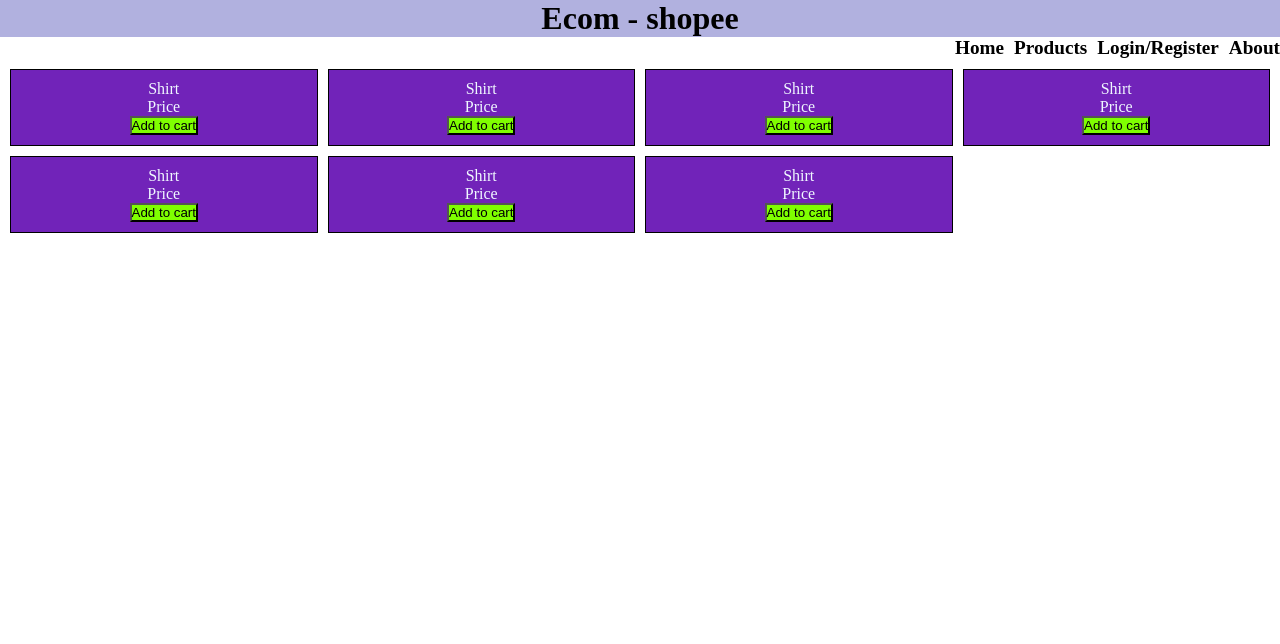
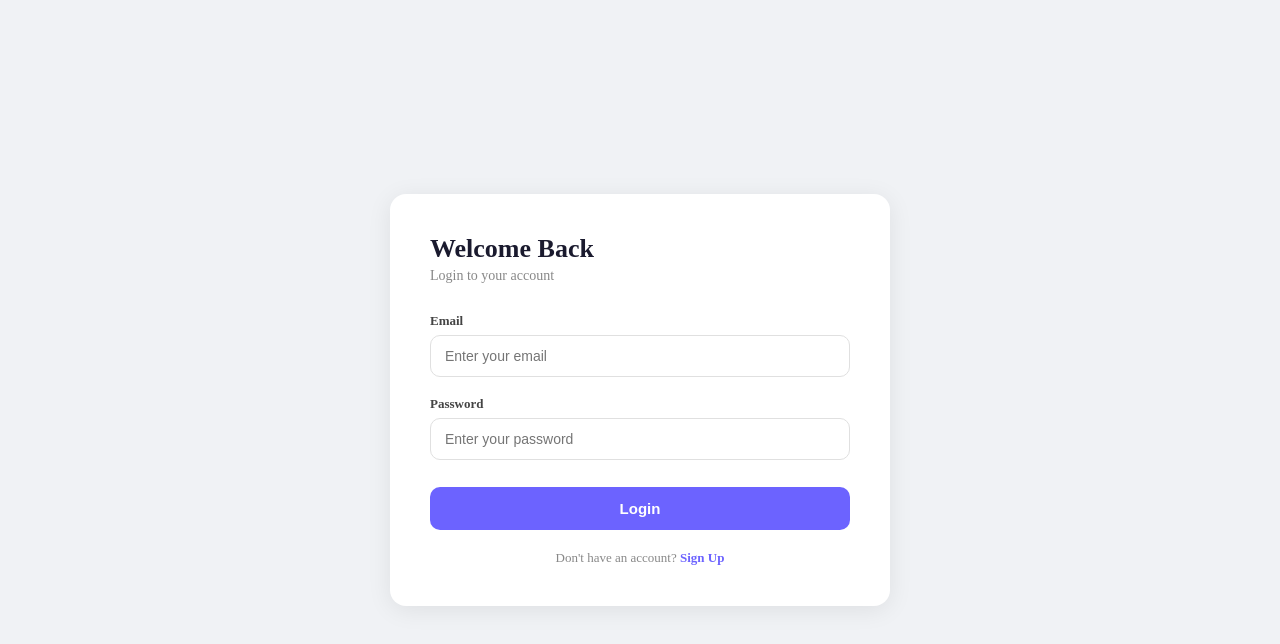
Before and after one commit to vinodjst/ecom, a React (Vite) app in the folder ecom/: page /login in a window 1280 px wide. Shown: the top 644 px of the page. Built offline with nearby package versions, Linux system fonts and the light colour scheme.

Commit message:
added login signup navbar with routing

```diff
--- a/ecom/package.json
+++ b/ecom/package.json
@@ -11,7 +11,8 @@
   },
   "dependencies": {
     "react": "^19.2.4",
-    "react-dom": "^19.2.4"
+    "react-dom": "^19.2.4",
+    "react-router-dom": "^7.14.1"
   },
   "devDependencies": {
     "@eslint/js": "^9.39.4",
--- a/ecom/src/App.jsx
+++ b/ecom/src/App.jsx
@@ -1,12 +1,16 @@
-import Home from "./pages/Home";
+import { Routes, Route } from 'react-router-dom'
+import Home from './pages/Home.jsx'
+import Login from './pages/login.jsx'
+import Signup from './pages/signup.jsx'
 
 function App() {
-
-
   return (
-
-    <Home/>
-);
+    <Routes>
+      <Route path="/" element={<Home />} />
+      <Route path="/login" element={<Login />} />
+      <Route path="/signup" element={<Signup />} />
+    </Routes>
+  )
 }
 
 export default App
--- /dev/null
+++ b/ecom/src/auth.css
@@ -0,0 +1,87 @@
+.auth-container {
+  min-height: 100vh;
+  display: flex;
+  align-items: center;
+  justify-content: center;
+  background: #f0f2f5;
+}
+
+.auth-card {
+  background: white;
+  padding: 2.5rem;
+  border-radius: 16px;
+  box-shadow: 0 4px 24px rgba(0,0,0,0.08);
+  width: 100%;
+  max-width: 420px;
+}
+
+.auth-card h2 {
+  font-size: 26px;
+  font-weight: 700;
+  color: #1a1a2e;
+  margin-bottom: 4px;
+}
+
+.auth-subtitle {
+  color: #888;
+  font-size: 14px;
+  margin-bottom: 1.8rem;
+}
+
+.form-group {
+  margin-bottom: 1.2rem;
+}
+
+.form-group label {
+  display: block;
+  font-size: 13px;
+  font-weight: 600;
+  color: #444;
+  margin-bottom: 6px;
+}
+
+.form-group input {
+  width: 100%;
+  padding: 12px 14px;
+  border: 1.5px solid #e0e0e0;
+  border-radius: 10px;
+  font-size: 14px;
+  outline: none;
+  transition: border 0.2s;
+  box-sizing: border-box;
+}
+
+.form-group input:focus {
+  border-color: #6c63ff;
+}
+
+.auth-btn {
+  width: 100%;
+  padding: 13px;
+  background: #6c63ff;
+  color: white;
+  border: none;
+  border-radius: 10px;
+  font-size: 15px;
+  font-weight: 600;
+  cursor: pointer;
+  margin-top: 0.5rem;
+  transition: background 0.2s;
+}
+
+.auth-btn:hover {
+  background: #574fd6;
+}
+
+.auth-footer {
+  text-align: center;
+  font-size: 13px;
+  color: #888;
+  margin-top: 1.2rem;
+}
+
+.auth-footer a {
+  color: #6c63ff;
+  font-weight: 600;
+  text-decoration: none;
+}
--- a/ecom/src/components/Navbar.jsx
+++ b/ecom/src/components/Navbar.jsx
@@ -1,24 +1,17 @@
+import { Link } from 'react-router-dom'
 import '../home.css'
 
 function Navbar() {
-
-
-
   return (
-
-    <div>
-
-        <ul className='navbar'>
-        <li>Home</li>
-        <li>Products</li>
-        <li>Login/Register</li>
-        <li>About</li>
-
-        </ul>
-
+   <div>
+      <ul className='navbar'>
+        <li><Link to="/">Home</Link></li>
+        <li><Link to="/products">Products</Link></li>
+        <li><Link to="/login">Login</Link></li>
+        <li><Link to="/about">about</Link></li>
+      </ul>
     </div>
-
-);
+  );
 }
 
 export default Navbar;
--- a/ecom/src/main.jsx
+++ b/ecom/src/main.jsx
@@ -1,9 +1,12 @@
 import { StrictMode } from 'react'
 import { createRoot } from 'react-dom/client'
+import { BrowserRouter } from 'react-router-dom'
 import App from './App.jsx'
 
 createRoot(document.getElementById('root')).render(
-  <StrictMode>
-    <App />
+ <StrictMode>
+    <BrowserRouter>
+      <App />
+    </BrowserRouter>
   </StrictMode>,
 )
--- /dev/null
+++ b/ecom/src/pages/login.jsx
@@ -0,0 +1,25 @@
+import { Link } from 'react-router-dom'
+import '../auth.css'
+
+function Login() {
+  return (
+    <div className="auth-container">
+      <div className="auth-card">
+        <h2>Welcome Back</h2>
+        <p className="auth-subtitle">Login to your account</p>
+        <div className="form-group">
+          <label>Email</label>
+          <input type="email" placeholder="Enter your email" />
+        </div>
+        <div className="form-group">
+          <label>Password</label>
+          <input type="password" placeholder="Enter your password" />
+        </div>
+        <button className="auth-btn">Login</button>
+        <p className="auth-footer">Don't have an account? <Link to="/signup">Sign Up</Link></p>
+      </div>
+    </div>
+  );
+}
+
+export default Login;
--- /dev/null
+++ b/ecom/src/pages/signup.jsx
@@ -0,0 +1,29 @@
+import { Link } from 'react-router-dom'
+import '../auth.css'
+
+function Signup() {
+  return (
+    <div className="auth-container">
+      <div className="auth-card">
+        <h2>Create Account</h2>
+        <p className="auth-subtitle">Sign up to get started</p>
+        <div className="form-group">
+          <label>Full Name</label>
+          <input type="text" placeholder="Enter your name" />
+        </div>
+        <div className="form-group">
+          <label>Email</label>
+          <input type="email" placeholder="Enter your email" />
+        </div>
+        <div className="form-group">
+          <label>Password</label>
+          <input type="password" placeholder="Create a password" />
+        </div>
+        <button className="auth-btn">Sign Up</button>
+        <p className="auth-footer">Already have an account? <Link to="/login">Login</Link></p>
+      </div>
+    </div>
+  );
+}
+
+export default Signup;
--- /dev/null
+++ b/package.json
@@ -0,0 +1,5 @@
+{
+  "dependencies": {
+    "react-router-dom": "^7.14.1"
+  }
+}
```
Also changed, not shown: 2 other files (tests, documents, lock files or other folders).
